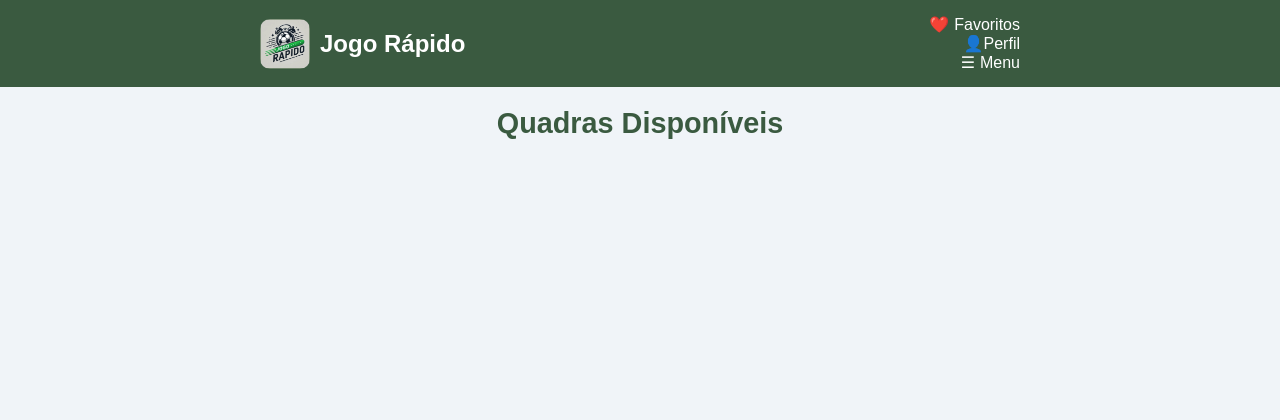
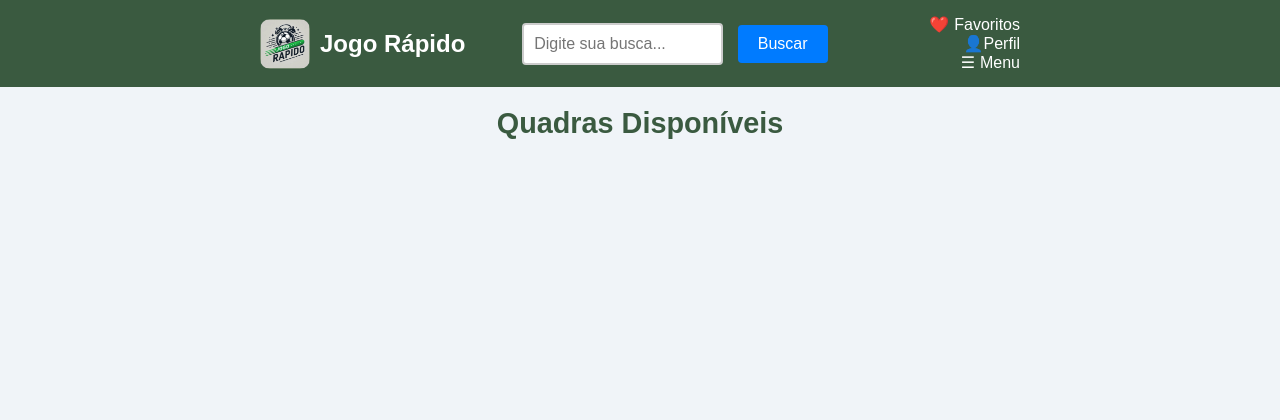
Before and after one commit to Pedro-Abruzzini/jogo_rapido, a Django app: page / in a window 1280 px wide. Shown: the top 420 px of the page. Run offline with Django 5.2, Linux system fonts and the light colour scheme; data that the repository does not hold is empty.

Commit message:
Adicionei a busca como botão e como página para ter opções

```diff
--- a/jogo_rapido/static/style.css
+++ b/jogo_rapido/static/style.css
@@ -41,6 +41,50 @@ body {
   max-width: 800px;
   margin: auto;
   padding: 0 20px;
+}
+
+.search-container {
+  text-align: center;
+  margin-top: 10%;
+}
+
+/* Estilizando o título */
+.search-container h1 {
+  font-size: 2.5em;
+  margin-bottom: 20px;
+  color: #444;
+}
+
+/* Caixa de texto */
+.search-input {
+  width: 60%;
+  padding: 10px;
+  font-size: 1em;
+  border: 2px solid #ccc;
+  border-radius: 4px;
+  transition: border-color 0.3s;
+}
+
+.search-input:focus {
+  outline: none;
+  border-color: #007bff;
+}
+
+/* Botão de busca */
+.search-button {
+  padding: 10px 20px;
+  font-size: 1em;
+  color: white;
+  background-color: #007bff;
+  border: none;
+  border-radius: 4px;
+  cursor: pointer;
+  margin-left: 10px;
+  transition: background-color 0.3s;
+}
+
+.search-button:hover {
+  background-color: #0056b3;
 }
 
 .logo-section {
--- a/jogo_rapido/templates/base.html
+++ b/jogo_rapido/templates/base.html
@@ -14,6 +14,15 @@
                 <img src="{% static 'logojogorapido.png' %}" alt="Logo" class="logo-img">
                 <h1 class="project-name">Jogo Rápido</h1>
             </div>
+            <div class="search-button-container">
+                <input
+                    type="text"
+                    placeholder="Digite sua busca..."
+                    class="search-input"
+                    id="searchInput">
+                <button class="search-button" onclick="performSearch()"> Buscar</button>
+            </div>
+
             <nav class="nav-links">
                 <a href="#"><span>❤️</span> Favoritos</a>
                 <a href='/login'>👤Perfil</a>
```
Also changed, not shown: jogo_rapido/templates/busca.html (+21 -11 lines).
